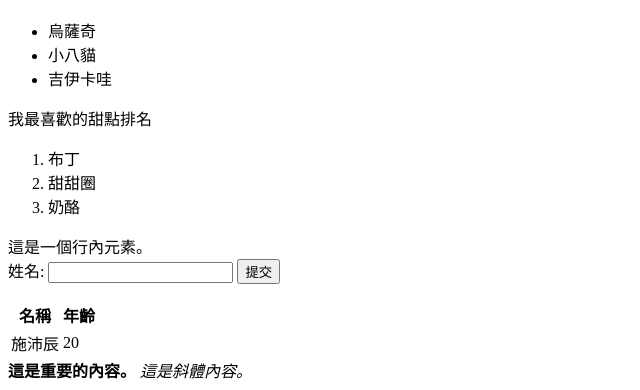
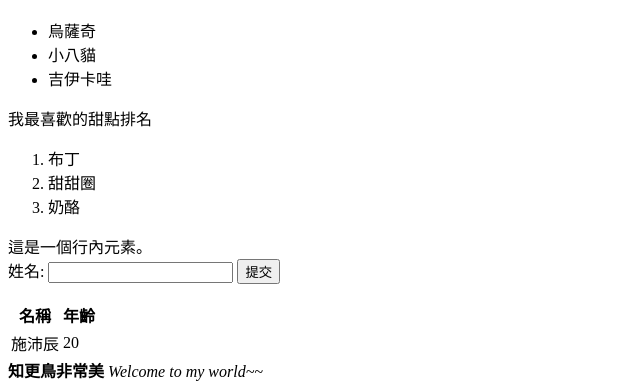
Before and after one commit to peipeggy/113-1-TKU-Web, a plain HTML site: page about.html in a window 1280 px wide. Shown: the part 735-1125 px from the top of the page, without its empty margins (0-640 px from the left). Drawn offline with Linux system fonts and the light colour scheme.

Commit message:
update about.html

```diff
--- a/about.html
+++ b/about.html
@@ -50,7 +50,7 @@
     </tr>
   </table>
 
-  <strong>這是重要的內容。</strong>
-<em>這是斜體內容。</em>
+  <strong>知更鳥非常美</strong>
+<em>Welcome to my world~~</em>
 </body>
 </html>
```
